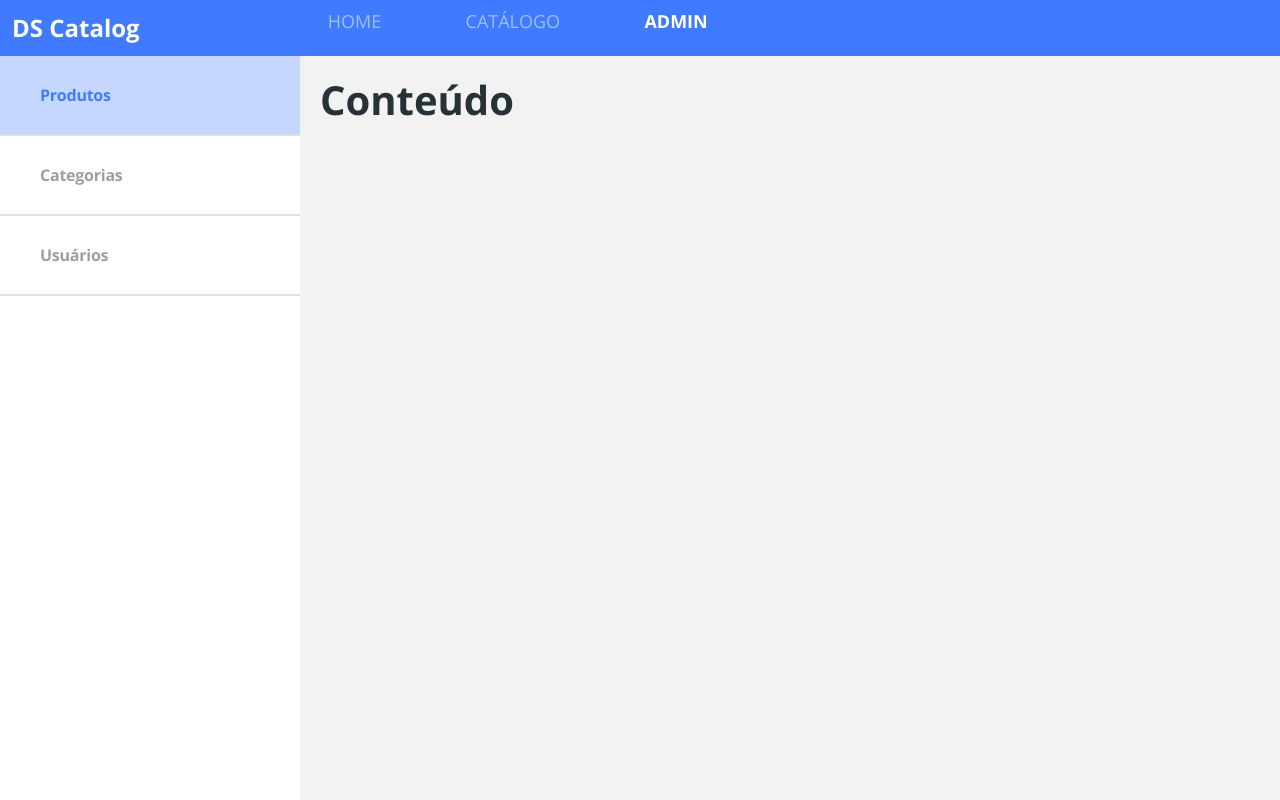
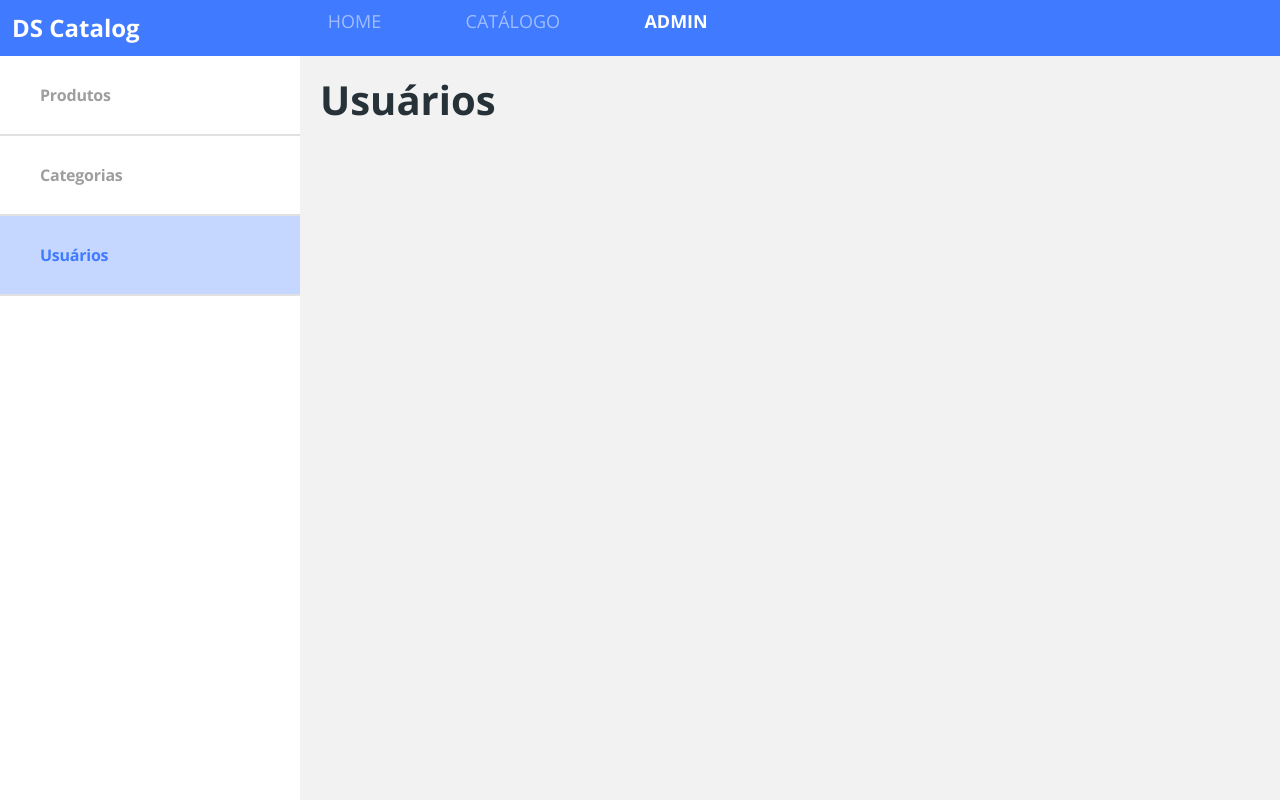
Before and after one commit to RomuloAlbuquerque/bds-dscatalog, a React (Create React App) app in the folder frontweb/: page /admin/users in a window 1280 px wide. Built offline with nearby package versions, Linux system fonts and the light colour scheme.

Commit message:
Routes, redirectings, nesting

```diff
--- a/frontweb/src/Routes.tsx
+++ b/frontweb/src/Routes.tsx
@@ -1,4 +1,4 @@
-import { BrowserRouter, Switch, Route } from "react-router-dom"
+import { BrowserRouter, Switch, Route, Redirect } from "react-router-dom"
 import Home from "pages/Home"
 import Catalog from "pages/Catalog"
 import Admin from "pages/Admin"
@@ -19,6 +19,7 @@
                 <Route path="/products/:productid">
                     <ProductDetails product={product}/>
                 </Route>
+                <Redirect from="/admin" to="/admin/products" exact/>
                 <Route path="/admin">
                     <Admin />
                 </Route>
--- a/frontweb/src/components/ProductDetails/styles.css
+++ b/frontweb/src/components/ProductDetails/styles.css
@@ -119,7 +119,7 @@
     margin-top: 0px;
   }
   .img-container img {
-    width: 75%;
+    width: 70%;
   }
   .description-container {
     padding: 50px;
--- a/frontweb/src/pages/Admin/Navbar/index.tsx
+++ b/frontweb/src/pages/Admin/Navbar/index.tsx
@@ -1,3 +1,4 @@
+import { NavLink } from 'react-router-dom';
 import './styles.css'
 
 const Navbar = () => {
@@ -5,19 +6,19 @@
     <nav className="admin-navbar-content">
       <ul>
         <li>
-          <a href="link" className='admin-link-item active'>
+          <NavLink to="/admin/products" className='admin-link-item'>
             <p>Produtos</p>
-          </a>
+          </NavLink>
         </li>
         <li>
-          <a href="link" className='admin-link-item'>
+          <NavLink to="/admin/categories" className='admin-link-item'>
             <p>Categorias</p>
-          </a>
+          </NavLink>
         </li>
         <li>
-          <a href="link" className='admin-link-item'>
+          <NavLink to="/admin/users" className='admin-link-item'>
             <p>Usuários</p>
-          </a>
+          </NavLink>
         </li>
       </ul>
     </nav>
--- a/frontweb/src/pages/Admin/index.tsx
+++ b/frontweb/src/pages/Admin/index.tsx
@@ -1,12 +1,23 @@
+import { Route, Switch } from 'react-router-dom';
 import Navbar from './Navbar';
 import './styles.css';
 
 const Admin = () => {
   return (
-    <div className='admin-container'>
+    <div className="admin-container">
       <Navbar />
-      <div className='admin-content'>
-        <h1>Conteúdo</h1>
+      <div className="admin-content">
+        <Switch>
+          <Route path="/admin/products" exact>
+            <h1>Produtos</h1>
+          </Route>
+          <Route path="/admin/categories" exact>
+            <h1>Categorias</h1>
+          </Route>
+          <Route path="/admin/users" exact>
+            <h1>Usuários</h1>
+          </Route>
+        </Switch>
       </div>
     </div>
   );
```
